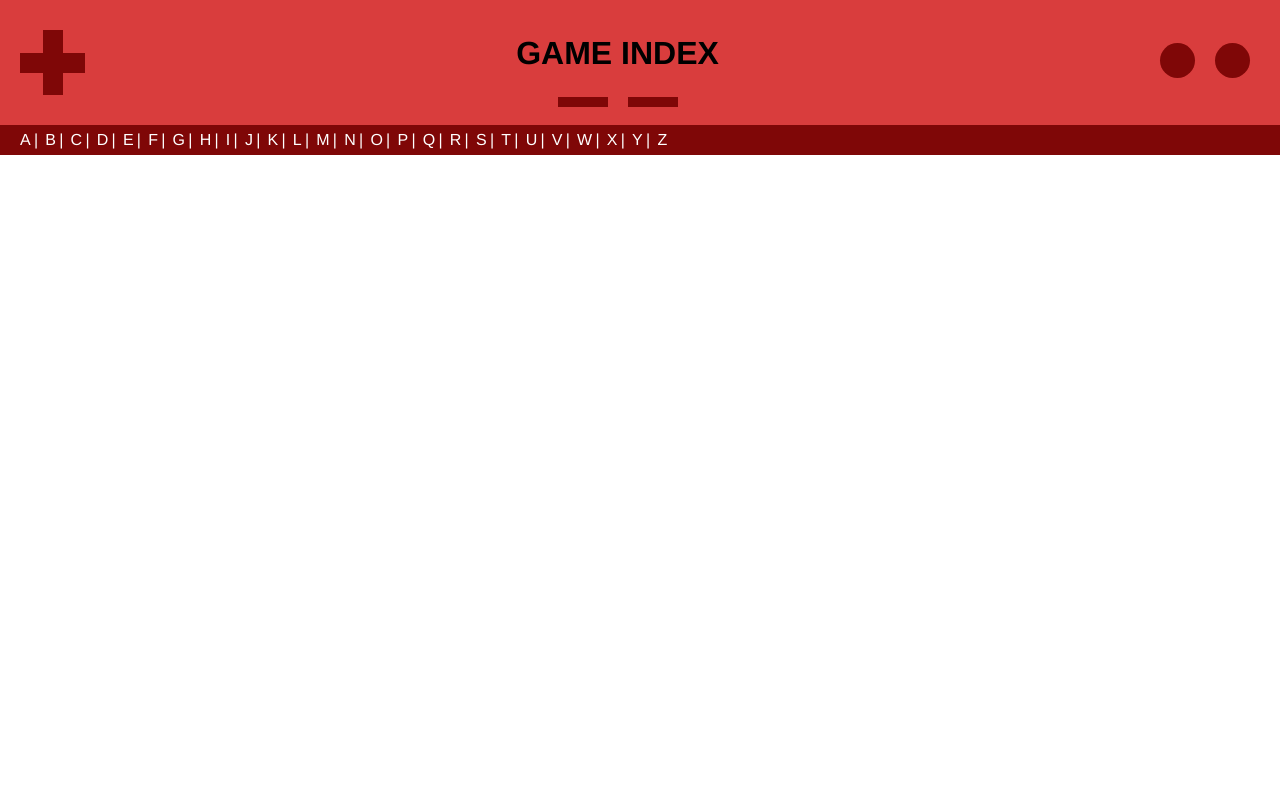
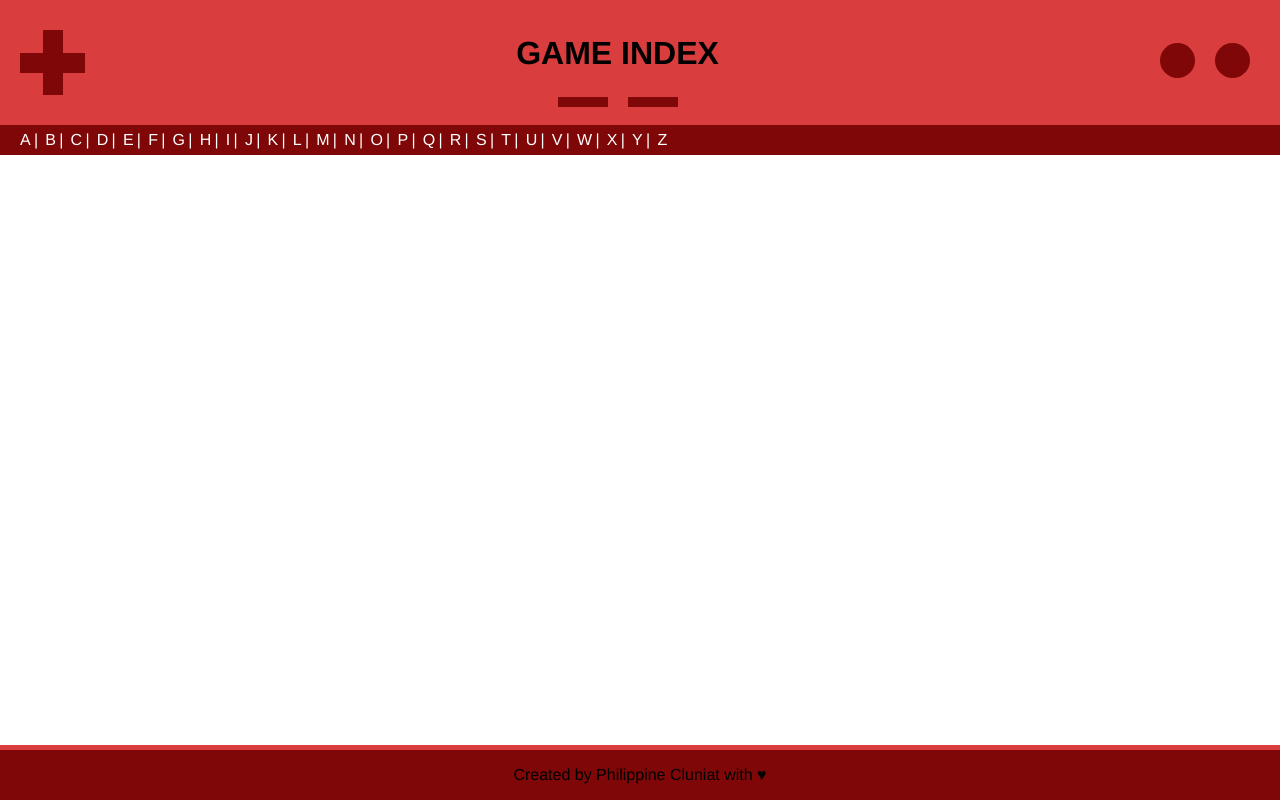
Before and after one commit to Cluniat/VideoGame, a Vue app: page / in a window 1280 px wide. Built offline with nearby package versions, Linux system fonts and the light colour scheme; no server answers; some icons are missing.

Commit message:
footer done

```diff
--- /dev/null
+++ b/src/components/Footer.vue
@@ -0,0 +1,25 @@
+<template>
+    <div class="footer">
+        <p>Created by Philippine Cluniat with ♥</p>
+    </div>
+</template>
+
+<script>
+    export default {
+        name: "Footer"
+    }
+</script>
+
+<style scoped>
+
+.footer{
+    background-color: #7F0707;
+    display: flex;
+    justify-content: center;
+    align-items: center;
+    position: fixed;
+    width: 100%;
+    border-top: 5px solid #D93D3D;
+    bottom: 0;
+}
+</style>
--- a/src/pages/Home.vue
+++ b/src/pages/Home.vue
@@ -2,6 +2,7 @@
   <div class="home">
     <Header/>
     <SearchBar/>
+    <Footer/>
   </div>
 </template>
 
@@ -9,10 +10,11 @@
 import Header from "../components/Header";
 import SearchBar from "../components/SearchBar";
 import axios from "axios";
+import Footer from "../components/Footer";
 
 export default {
   name: 'Home',
-    components: {SearchBar, Header},
+    components: {Footer, SearchBar, Header},
     props: {
     msg: String
   },
```
